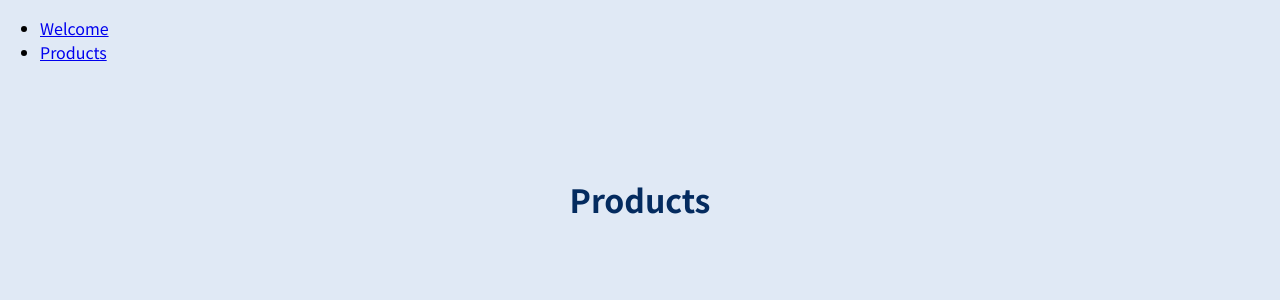
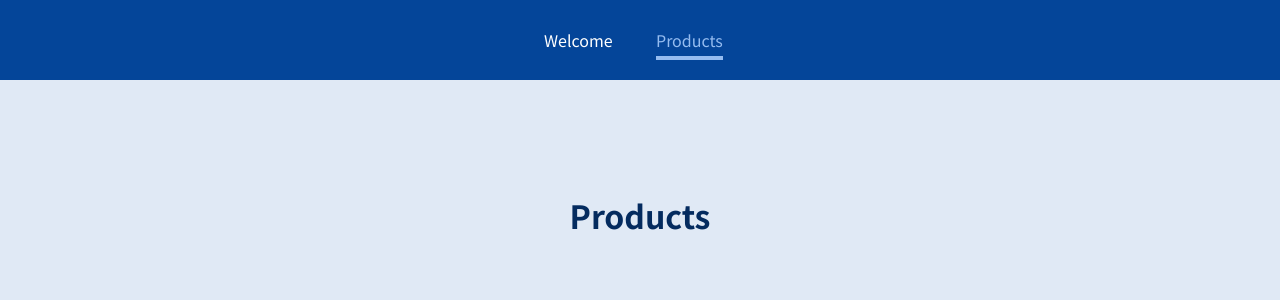
Before and after one commit to ChrisPimenta/react-router-template, a JavaScript app: page /products in a window 1280 px wide. Shown: the top 300 px of the page. Built offline with nearby package versions, Linux system fonts and the light colour scheme.

Commit message:
Use nav link and active class to show active item

```diff
--- a/src/components/MainHeader.js
+++ b/src/components/MainHeader.js
@@ -1,14 +1,15 @@
-import { Link } from 'react-router-dom';
+import { NavLink } from 'react-router-dom';
+import classes from './MainHeader.module.css';
 
 const MainHeader = () => {
-    return <header>
+    return <header className={classes.header}>
         <nav>
             <ul>
                 <li>
-                    <Link to="/welcome">Welcome</Link>
+                    <NavLink activeClassName={classes.active} to="/welcome">Welcome</NavLink>
                 </li>
                 <li>
-                    <Link to="/products">Products</Link>
+                    <NavLink activeClassName={classes.active} to="/products">Products</NavLink>
                 </li>
             </ul>
         </nav>
```
